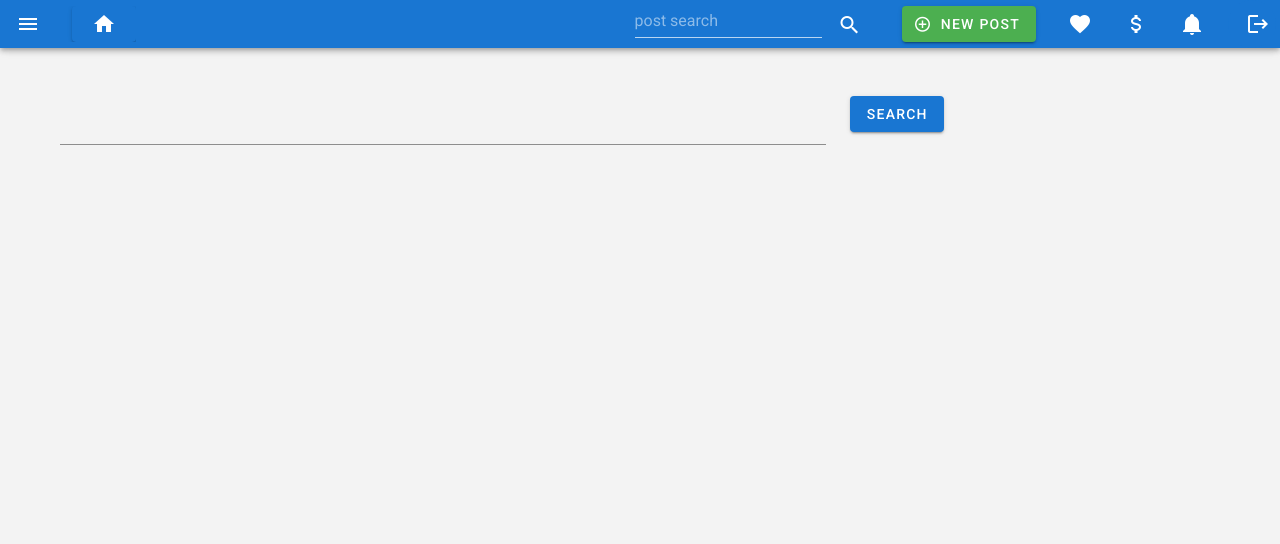
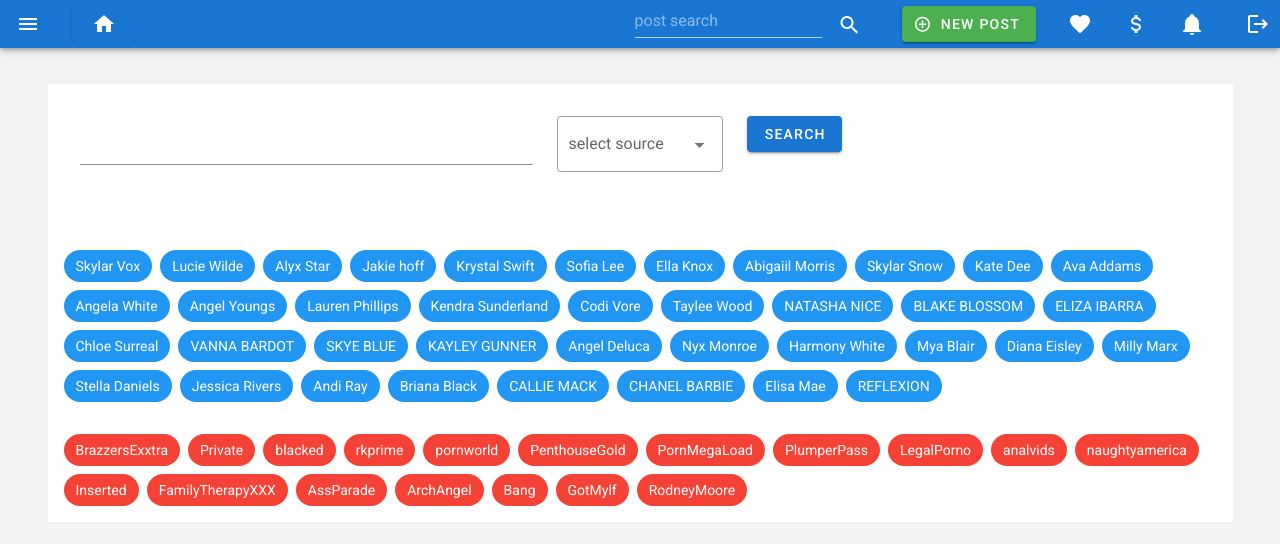
Before and after one commit to developersaeed0008/front-post, a Vue app: page /boobs in a window 1280 px wide. Shown: the top 544 px of the page. Built offline with nearby package versions, Linux system fonts and the light colour scheme; what vue-sweetalert2 would draw is missing.

Commit message:
update links

```diff
--- a/src/views/Boob.vue
+++ b/src/views/Boob.vue
@@ -1,13 +1,33 @@
 <template>
   <div>
-    <v-container class="mt-5">
-      <v-row>
-        <v-col cols="8">
+    <v-container class="mt-5" id="boobs">
+      <v-row class="white pa-5">
+        <v-col cols="5">
           <v-text-field
             type="text"
             v-model="keywords"
             @keydown.enter="search"
           ></v-text-field>
+        </v-col>
+        <v-col cols="2">
+          <v-select
+            v-model="vidSource"
+            :items="targetList"
+            label="select source"
+            item-text="name"
+            item-value="link"
+            outlined
+          ></v-select>
+        </v-col>
+        <v-col cols="2" v-if="vidSource.indexOf('vk') != -1">
+          <v-select
+            v-model="vkPage"
+            :items="vkPages"
+            label="select page"
+            item-text="name"
+            item-value="link"
+            outlined
+          ></v-select>
         </v-col>
         <v-col cols="2">
           <v-btn
@@ -20,6 +40,28 @@
         </v-col>
       </v-row>
 
+      <v-row class="white--bg pa-3 white">
+        <v-chip
+          v-for="star in stars"
+          :key="star"
+          class="ma-1 white--text"
+          color="blue"
+          @click="keywords = star"
+          >{{ star }}</v-chip
+        >
+      </v-row>
+      <v-row class="white--bg pa-3 white">
+        <v-chip
+          v-for="channel in channels"
+          :key="channel"
+          class="ma-1 white--text"
+          color="red"
+          @click="keywords = channel"
+          >{{ channel }}</v-chip
+        >
+      </v-row>
+
+      <v-row class="mt-5">
         <v-progress-circular
           v-if="loading"
           indeterminate
@@ -27,12 +69,22 @@
           :size="70"
           :width="7"
         ></v-progress-circular>
-      <v-row v-else>
+        <v-alert
+          v-else-if="!loading && keywords && videos.length == 0"
+          border="left"
+          outlined
+          text
+          type="warning"
+          >keywords not match any result</v-alert
+        >
         <v-card
+          v-else
           class="mx-auto my-2"
           max-width="374"
           v-for="(video, i) in videos"
           :key="i"
+          @mouseenter="video.info = true"
+          @mouseleave="video.info = false"
         >
           <a :href="video.src" :target="'new-' + video.src">
             <v-lazy-image
@@ -44,15 +96,15 @@
 
           <v-card-title>
             <a
-              :href="video.link"
-              :target="'new-' + video.link"
+              :href="video.href"
+              :target="'new-' + video.href"
               class="text-subtitle-1"
               >{{ video.title }}</a
             >
           </v-card-title>
 
           <v-card-text>
-            <v-row align="center" class="mx-0">
+            <v-row align="center" class="mx-0" v-if="video.info">
               <v-rating
                 :value="4.5"
                 color="amber"
@@ -64,7 +116,7 @@
               <div class="grey--text ms-1">4.5 (413)</div>
             </v-row>
 
-            <v-row class="my-1 text-subtitle-1">
+            <v-row class="text-subtitle-1">
               <v-col cols="6" class="text-center">{{ video.date }}</v-col>
               <v-col cols="6" class="text-center">{{
                 humanDate(video.date)
@@ -72,9 +124,10 @@
             </v-row>
           </v-card-text>
 
-          <v-divider class="mx-1"></v-divider>
+          <v-divider class="mx-1" v-if="video.info"></v-divider>
 
           <v-chip-group
+            v-if="video.info"
             active-class="deep-purple accent-4 white--text"
             class="pa-2"
             column
@@ -103,32 +156,118 @@
       moment: moment,
       videos: [],
       keywords: "",
+      vidSource: "",
+      vkPage: "",
       loading: false,
+      baseUrl: process.env.VUE_APP_SRCAPING,
+      targetList: [
+        { name: "hot", link: "hot/links" },
+        { name: "VK", link: "vk/links" },
+      ],
+      vkPages: [
+        { name: "Plumperpass", link: "@world_bbw" },
+        { name: "PORNO Full HD ", link: "@public172454327" },
+        { name: "KAMASTETICA", link: "@zzprn" },
+        { name: "clubporn school", link: "@clubporn_school" },
+        { name: "COZI ", link: "@thecozi" },
+        { name: "COZY ", link: "@thecozy" },
+        { name: "legal porno", link: "@i_love_pornn" },
+        { name: "+18 ", link: "@lvnprn18" },
+        { name: "porno ", link: "@club170274984" },
+        { name: "club ", link: "@clubanal_school" },
+      ],
+      stars: [
+        "Skylar Vox",
+        "Lucie Wilde",
+        "Alyx Star",
+        "Jakie hoff",
+        "Krystal Swift",
+        "Sofia Lee",
+        "Ella Knox",
+        "Abigaiil Morris",
+        "Skylar Snow",
+        "Kate Dee",
+        "Ava Addams",
+        "Angela White",
+        "Angel Youngs",
+        "Lauren Phillips",
+        "Kendra Sunderland",
+        "Codi Vore",
+        "Taylee Wood",
+        "NATASHA NICE",
+        "BLAKE BLOSSOM",
+        "ELIZA IBARRA",
+        "Chloe Surreal",
+        "VANNA BARDOT",
+        "SKYE BLUE",
+        "KAYLEY GUNNER",
+        "Angel Deluca",
+        "Nyx Monroe",
+        "Harmony White",
+        "Mya Blair",
+        "Diana Eisley",
+        "Milly Marx",
+        "Stella Daniels",
+        "Jessica Rivers",
+        "Andi Ray",
+        "Briana Black",
+        "CALLIE MACK",
+        "CHANEL BARBIE",
+        "Elisa Mae",
+        "REFLEXION",
+      ],
+      channels: [
+        "BrazzersExxtra",
+        "Private",
+        "blacked",
+        "rkprime",
+        "pornworld",
+        "PenthouseGold",
+        "PornMegaLoad",
+        "PlumperPass",
+        "LegalPorno",
+        "analvids",
+        "naughtyamerica",
+        "Inserted",
+        "FamilyTherapyXXX",
+        "AssParade",
+        "ArchAngel",
+        "Bang",
+        "GotMylf",
+        "RodneyMoore",
+      ],
     };
   },
   computed: {},
   methods: {
     async search() {
-      if (!this.keywords) return;
+      if (!this.vidSource) return;
 
       this.loading = true;
 
-      const resp = await postData("/links", {
-        keywords: this.keywords.replace(" ", "+"),
+      const resp = await postData(this.baseUrl + this.vidSource, {
+        keywords: this.keywords,
+        page: this.vkPage,
       });
+
+      resp.forEach((res) => (res.info = false));
+
       this.videos = resp;
       this.loading = false;
     },
     async getThumbnail(video) {
-      if (video.img) return;
+      if (video.img || this.vkPage) return;
 
-      let imgLink = await postData("/image", { link: video.link });
+      let imgLink = await postData(this.baseUrl + "hot/image", {
+        link: video.href,
+      });
 
       video.img = imgLink.link;
       video.src = imgLink.src;
     },
     humanDate(date) {
-      return moment(date).fromNow();
+      let dt = moment(date);
+      if (dt.isValid()) return dt.fromNow();
     },
   },
 };
@@ -137,4 +276,15 @@
 .v-lazy-image {
   width: 100%;
 }
+#boobs a.text-subtitle-1 {
+  white-space: nowrap;
+  overflow: hidden;
+}
+#boobs a.text-subtitle-1:hover {
+  white-space: normal;
+  overflow: none;
+}
+#boobs .v-card__title {
+  padding: 0.5rem;
+}
 </style>
```
Also changed, not shown: 1 other file (tests, documents, lock files or other folders). Lines whose indentation alone changed are shown as unchanged.
